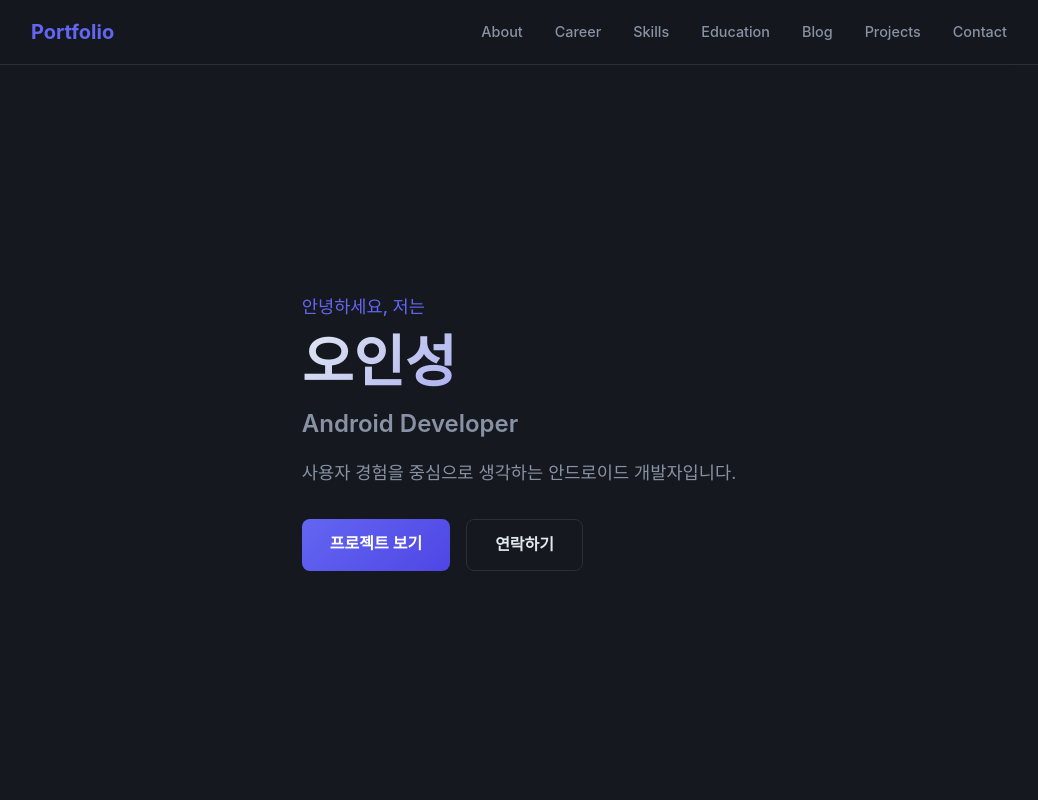
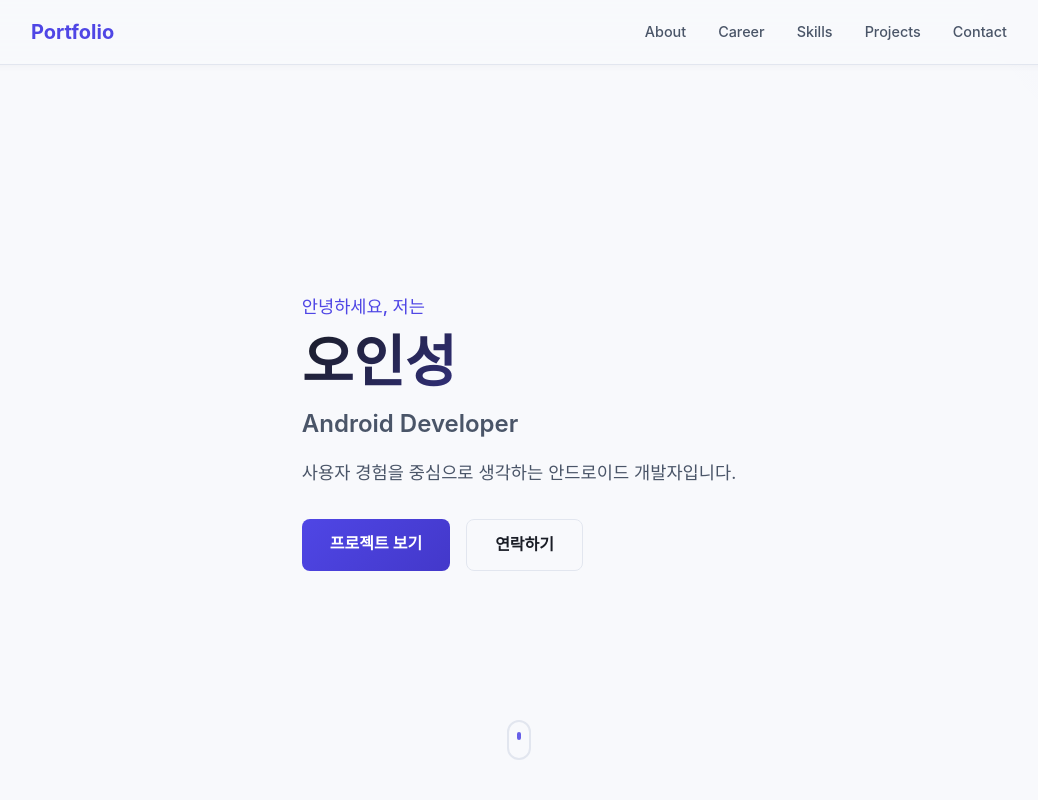
Before and after one commit to ois0886/AboutMe, a React (Vite) app: page / in a window 1280 px wide. Shown: the top 800 px of the page, without its empty margins (121-1159 px from the left). Built offline with nearby package versions, Linux system fonts and the light colour scheme.

Commit message:
feat: 애니메이션 추가 및 테마 변경

```diff
--- a/src/components/Awards.module.css
+++ b/src/components/Awards.module.css
@@ -23,11 +23,13 @@
   border-radius: 12px;
   padding: 20px 28px;
   background-color: var(--color-bg-card);
-  transition: border-color 0.3s;
+  box-shadow: 0 2px 8px rgba(0, 0, 0, 0.04);
+  transition: border-color 0.3s, box-shadow 0.3s;
 }
 
 .card:hover {
   border-color: var(--color-primary);
+  box-shadow: 0 4px 16px rgba(0, 0, 0, 0.08);
 }
 
 .left {
@@ -59,7 +61,7 @@
 .id {
   font-size: 0.8rem;
   color: var(--color-text-secondary);
-  opacity: 0.7;
+  opacity: 1;
   margin-top: 2px;
 }
 
--- a/src/components/Blog.module.css
+++ b/src/components/Blog.module.css
@@ -38,11 +38,13 @@
   border-radius: 12px;
   padding: 24px;
   background-color: var(--color-bg-card);
-  transition: border-color 0.3s;
+  box-shadow: 0 2px 8px rgba(0, 0, 0, 0.04);
+  transition: border-color 0.3s, box-shadow 0.3s;
 }
 
 .seriesCard:hover {
   border-color: var(--color-primary);
+  box-shadow: 0 4px 16px rgba(0, 0, 0, 0.08);
 }
 
 .seriesName {
--- a/src/components/Career.module.css
+++ b/src/components/Career.module.css
@@ -3,11 +3,13 @@
   border-radius: 12px;
   padding: 28px;
   background-color: var(--color-bg-card);
-  transition: border-color 0.3s;
+  box-shadow: 0 2px 8px rgba(0, 0, 0, 0.04);
+  transition: border-color 0.3s, box-shadow 0.3s;
 }
 
 .card:hover {
   border-color: var(--color-primary);
+  box-shadow: 0 4px 16px rgba(0, 0, 0, 0.08);
 }
 
 .header {
--- a/src/components/Education.module.css
+++ b/src/components/Education.module.css
@@ -8,11 +8,14 @@
   border: 1px solid var(--color-border);
   border-radius: 12px;
   padding: 28px;
-  transition: border-color 0.3s;
+  background-color: var(--color-bg-card);
+  box-shadow: 0 2px 8px rgba(0, 0, 0, 0.04);
+  transition: border-color 0.3s, box-shadow 0.3s;
 }
 
 .card:hover {
   border-color: var(--color-primary);
+  box-shadow: 0 4px 16px rgba(0, 0, 0, 0.08);
 }
 
 .header {
--- a/src/components/Header.module.css
+++ b/src/components/Header.module.css
@@ -3,9 +3,10 @@
   top: 0;
   left: 0;
   right: 0;
-  background-color: rgba(21, 24, 30, 0.85);
+  background-color: rgba(248, 249, 252, 0.85);
   backdrop-filter: blur(12px);
   border-bottom: 1px solid var(--color-border);
+  box-shadow: 0 1px 8px rgba(0, 0, 0, 0.04);
   z-index: 100;
 }
 
--- a/src/components/Header.tsx
+++ b/src/components/Header.tsx
@@ -4,8 +4,6 @@ const navItems = [
   { label: 'About', href: '#about' },
   { label: 'Career', href: '#career' },
   { label: 'Skills', href: '#skills' },
-  { label: 'Education', href: '#education' },
-  { label: 'Blog', href: '#blog' },
   { label: 'Projects', href: '#projects' },
   { label: 'Contact', href: '#contact' },
 ]
--- a/src/components/Hero.module.css
+++ b/src/components/Hero.module.css
@@ -14,7 +14,7 @@
   right: -30%;
   width: 600px;
   height: 600px;
-  background: radial-gradient(circle, rgba(99, 102, 241, 0.08) 0%, transparent 70%);
+  background: radial-gradient(circle, rgba(79, 70, 229, 0.06) 0%, transparent 70%);
   border-radius: 50%;
   pointer-events: none;
 }
@@ -79,7 +79,7 @@
 
 .btnPrimary:hover {
   transform: translateY(-3px);
-  box-shadow: 0 6px 24px rgba(99, 102, 241, 0.35);
+  box-shadow: 0 6px 24px rgba(79, 70, 229, 0.3);
 }
 
 .btnSecondary {
@@ -97,6 +97,36 @@
   transform: translateY(-3px);
 }
 
+.scrollDown {
+  position: absolute;
+  bottom: 40px;
+  left: 50%;
+  transform: translateX(-50%);
+  animation: fadeInUp 0.7s cubic-bezier(0.16, 1, 0.3, 1) 0.8s both;
+}
+
+.scrollIcon {
+  display: block;
+  width: 24px;
+  height: 40px;
+  border: 2px solid var(--color-border);
+  border-radius: 12px;
+  position: relative;
+}
+
+.scrollIcon::before {
+  content: '';
+  position: absolute;
+  top: 8px;
+  left: 50%;
+  transform: translateX(-50%);
+  width: 4px;
+  height: 8px;
+  background-color: var(--color-primary);
+  border-radius: 2px;
+  animation: scrollBounce 1.8s ease-in-out infinite;
+}
+
 @keyframes slideIn {
   from {
     opacity: 0;
@@ -109,3 +139,25 @@
     filter: blur(0);
   }
 }
+
+@keyframes fadeInUp {
+  from {
+    opacity: 0;
+    transform: translateX(-50%) translateY(20px);
+  }
+  to {
+    opacity: 1;
+    transform: translateX(-50%) translateY(0);
+  }
+}
+
+@keyframes scrollBounce {
+  0%, 100% {
+    top: 8px;
+    opacity: 1;
+  }
+  50% {
+    top: 20px;
+    opacity: 0.3;
+  }
+}
--- a/src/components/Hero.tsx
+++ b/src/components/Hero.tsx
@@ -19,6 +19,9 @@ function Hero() {
           </a>
         </div>
       </div>
+      <a href="#about" className={styles.scrollDown} aria-label="아래로 스크롤">
+        <span className={styles.scrollIcon} />
+      </a>
     </section>
   )
 }
--- a/src/components/Projects.module.css
+++ b/src/components/Projects.module.css
@@ -9,13 +9,14 @@
   border: 1px solid var(--color-border);
   border-radius: 12px;
   overflow: hidden;
+  box-shadow: 0 2px 8px rgba(0, 0, 0, 0.04);
   transition: transform 0.3s, box-shadow 0.3s, border-color 0.3s;
   display: block;
 }
 
 .card:hover {
   transform: translateY(-4px);
-  box-shadow: 0 8px 32px rgba(99, 102, 241, 0.15);
+  box-shadow: 0 8px 32px rgba(0, 0, 0, 0.08);
   border-color: var(--color-primary);
 }
 
--- a/src/components/Skills.module.css
+++ b/src/components/Skills.module.css
@@ -9,11 +9,13 @@
   border: 1px solid var(--color-border);
   border-radius: 12px;
   padding: 28px;
-  transition: border-color 0.3s;
+  box-shadow: 0 2px 8px rgba(0, 0, 0, 0.04);
+  transition: border-color 0.3s, box-shadow 0.3s;
 }
 
 .card:hover {
   border-color: var(--color-primary);
+  box-shadow: 0 4px 16px rgba(0, 0, 0, 0.08);
 }
 
 .category {
--- a/src/styles/global.css
+++ b/src/styles/global.css
@@ -7,15 +7,15 @@
 }
 
 :root {
-  --color-primary: #6366f1;
-  --color-primary-dark: #4f46e5;
-  --color-primary-light: rgba(99, 102, 241, 0.1);
-  --color-bg: #15181e;
-  --color-bg-secondary: #1c1f27;
-  --color-bg-card: #1c1f27;
-  --color-text: #e2e8f0;
-  --color-text-secondary: #8892a4;
-  --color-border: #2a2f3a;
+  --color-primary: #4f46e5;
+  --color-primary-dark: #4338ca;
+  --color-primary-light: rgba(79, 70, 229, 0.08);
+  --color-bg: #f8f9fc;
+  --color-bg-secondary: #f0f2f7;
+  --color-bg-card: #ffffff;
+  --color-text: #1a1d26;
+  --color-text-secondary: #4a5568;
+  --color-border: #e2e6ef;
   --max-width: 1024px;
   --section-padding: 100px 24px;
 }
```
